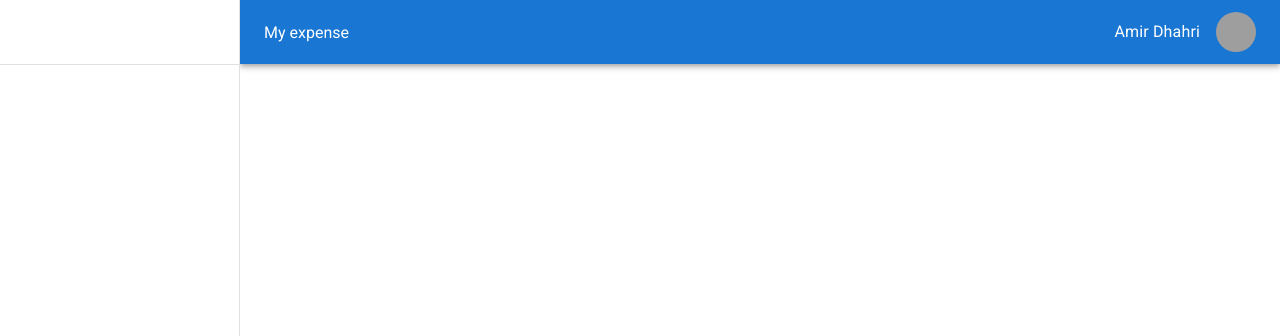
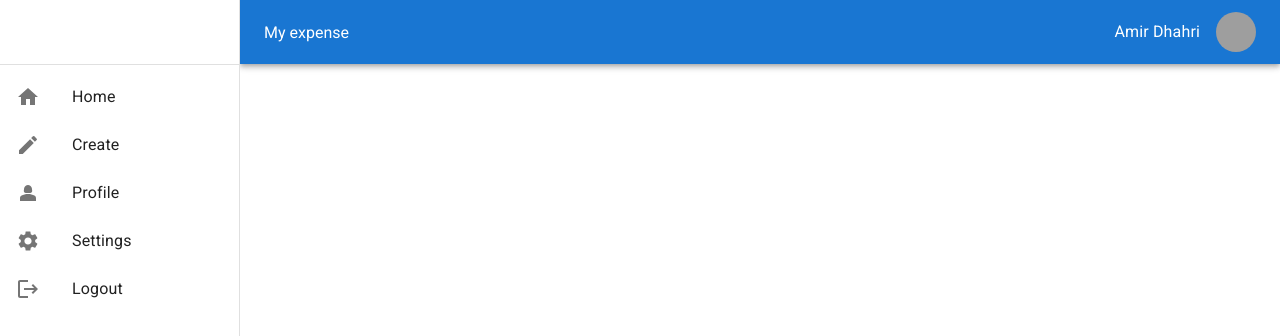
Before and after one commit to amirdhahri01/materialui_react_playground, a React (Create React App) app: page / in a window 1280 px wide. Shown: the top 336 px of the page. Built offline with nearby package versions, Linux system fonts and the light colour scheme; grey boxes are pictures that could not be loaded.

Commit message:
An update

```diff
--- a/src/MUI-Components/DrawerCustom.jsx
+++ b/src/MUI-Components/DrawerCustom.jsx
@@ -1,5 +1,10 @@
 import { Divider, Drawer, Toolbar } from '@mui/material'
-
+import List from '@mui/material/List';
+import ListItem from '@mui/material/ListItem';
+import ListItemButton from '@mui/material/ListItemButton';
+import ListItemIcon from '@mui/material/ListItemIcon';
+import ListItemText from '@mui/material/ListItemText';
+import { Create, Home, Logout, Person2, Settings } from '@mui/icons-material';
 const DrawerCustom = ({ drawerWidth }) => {
     return (
         <Drawer
@@ -16,7 +21,49 @@
         >
             <Toolbar />
             <Divider />
-        </Drawer>
+            <List>
+                <ListItem disablePadding>
+                    <ListItemButton>
+                        <ListItemIcon>
+                            <Home/>
+                        </ListItemIcon>
+                        <ListItemText primary="Home" />
+                    </ListItemButton>
+                </ListItem>
+                <ListItem disablePadding>
+                    <ListItemButton>
+                        <ListItemIcon>
+                            <Create/>
+                        </ListItemIcon>
+                        <ListItemText primary="Create" />
+                    </ListItemButton>
+                </ListItem>
+                <ListItem disablePadding>
+                    <ListItemButton>
+                        <ListItemIcon>
+                            <Person2/>
+                        </ListItemIcon>
+                        <ListItemText primary="Profile" />
+                    </ListItemButton>
+                </ListItem>
+                <ListItem disablePadding>
+                    <ListItemButton>
+                        <ListItemIcon>
+                            <Settings/>
+                        </ListItemIcon>
+                        <ListItemText primary="Settings" />
+                    </ListItemButton>
+                </ListItem>
+                <ListItem disablePadding>
+                    <ListItemButton>
+                        <ListItemIcon>
+                            <Logout/>
+                        </ListItemIcon>
+                        <ListItemText primary="Logout" />
+                    </ListItemButton>
+                </ListItem>
+            </List>
+        </Drawer >
     )
 }
 
```
